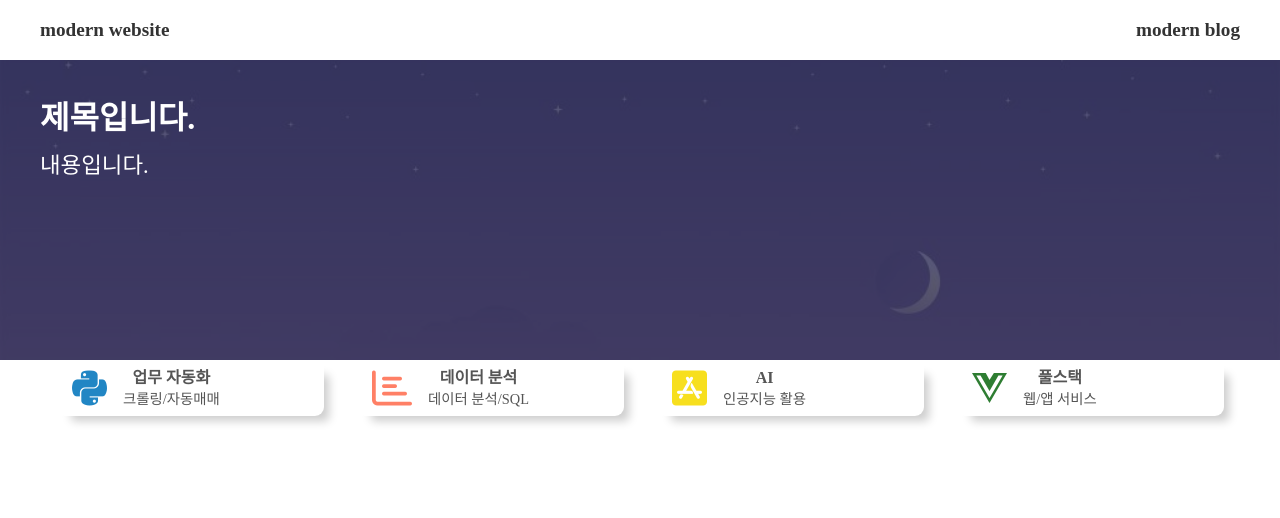
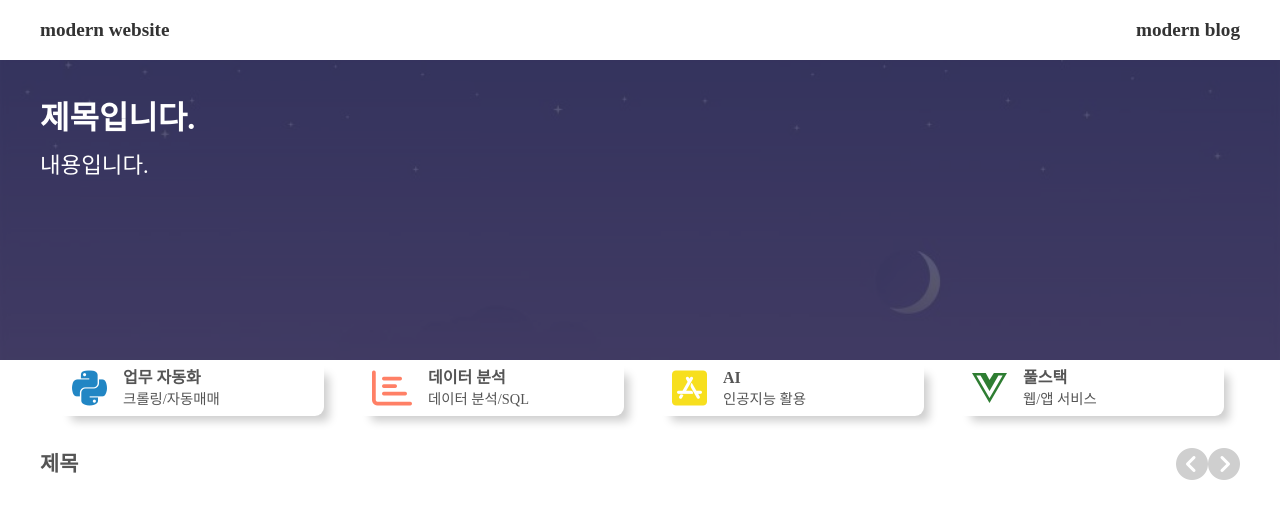
Before and after one commit to mingz16/std_vanilla, a website: page 00_ACTUAL_TEST/index.html in a window 1280 px wide. Drawn offline with nearby package versions, Linux system fonts and the light colour scheme; a web font is replaced by a local one.

Commit message:
roadmap section 추가

```diff
--- a/00_ACTUAL_TEST/css/style.css
+++ b/00_ACTUAL_TEST/css/style.css
@@ -123,7 +123,6 @@ section {
 
 .skill-title {
   display: flex;
-  align-items: center;
   flex-direction: column;
   margin: 0 1rem;
 }
@@ -155,8 +154,49 @@ section {
   color: #2e7d32;
 }
 
+.roadmap-container {
+  width: 100%;
+  margin-top: 2rem;
+}
+
+.roadmap-title-container {
+  width: 100%;
+  display: flex;
+  align-items: center;
+  justify-content: space-between;
+}
+
+.roadmap-title {
+  font-size: 1.3rem;
+  font-weight: 700;
+  color: #555;
+}
+
+.arrow-container {
+  display: flex;
+  align-items: center;
+}
+
+.slide-prev,
+.slide-next {
+  font-size: 2rem;
+  cursor: pointer;
+  color: #cfcfcf;
+}
+
+.class-list {
+  display: flex;
+  list-style: none;
+}
+
 @media only screen and (min-width: 1200px) {
   .inner {
     max-width: 1200px;
   }
 }
+
+@media only screen and (max-width: 980px) {
+  .skill-container {
+    display: none;
+  }
+}
--- a/00_ACTUAL_TEST/index.html
+++ b/00_ACTUAL_TEST/index.html
@@ -57,7 +57,7 @@
       </div>
     </header>
 
-    <!-- 메인 이미지 섹션 -->
+    <!-- main section -->
     <section class="main">
       <div class="main-container">
         <div class="inner">
@@ -68,6 +68,8 @@
         </div>
       </div>
     </section>
+
+    <!-- skill section -->
     <section>
       <div class="inner">
         <div class="skill-container">
@@ -102,6 +104,22 @@
         </div>
       </div>
     </section>
+    <section>
+      <div class="inner">
+        <div class="roadmap-container">
+          <div class="roadmap-title-container">
+            <div class="roadmap-title">제목</div>
+            <div class="arrow-container">
+              <i class="slide-prev fas fa-chevron-circle-left" id="0"></i>
+              <i class="slide-next fas fa-chevron-circle-right" id="0"></i>
+            </div>
+          </div>
+          <ul class="class-list">
+            <li class="class-item"></li>
+          </div>
+        </div>
+      </div>
+    </section>
 
     <footer>
 
```
